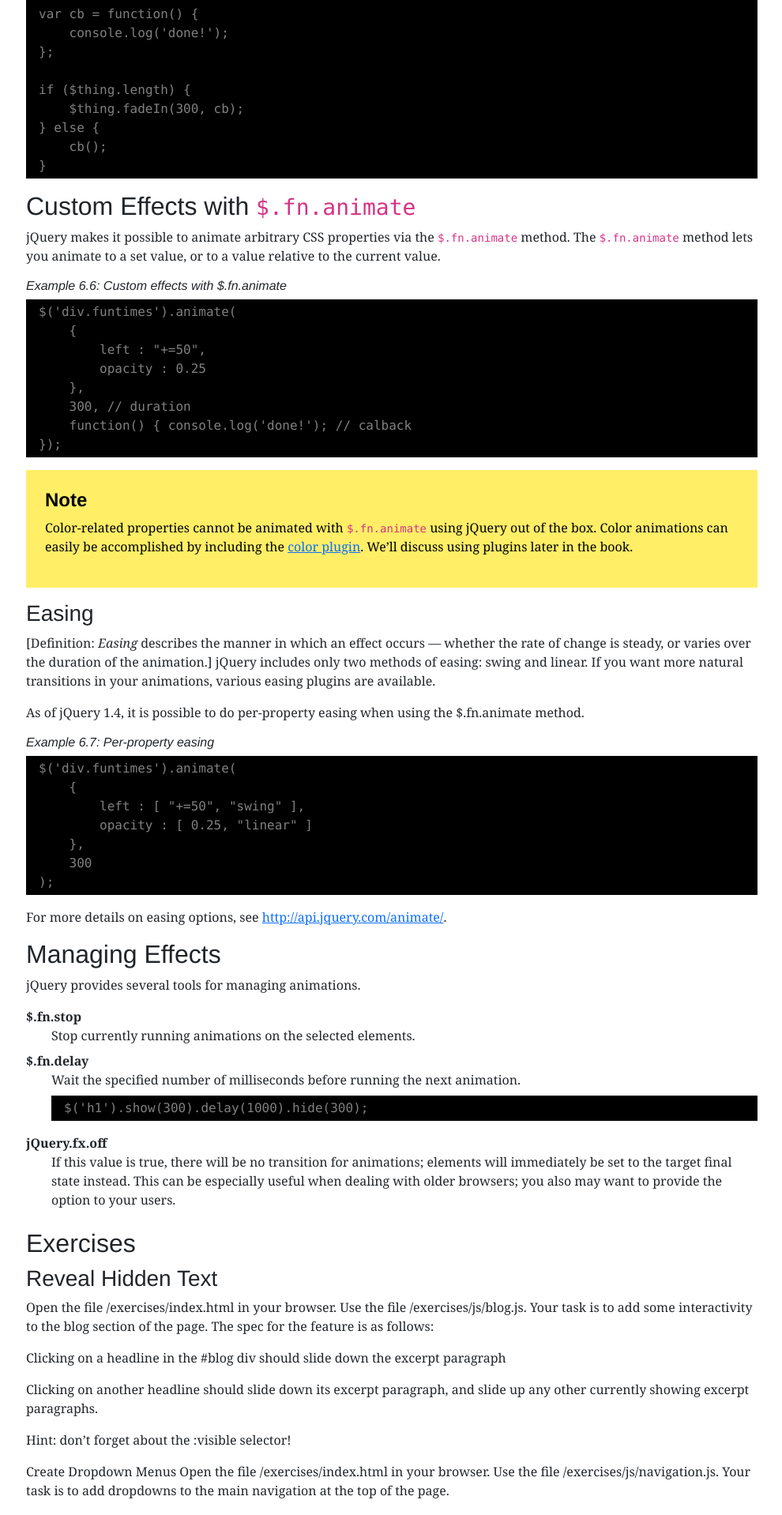
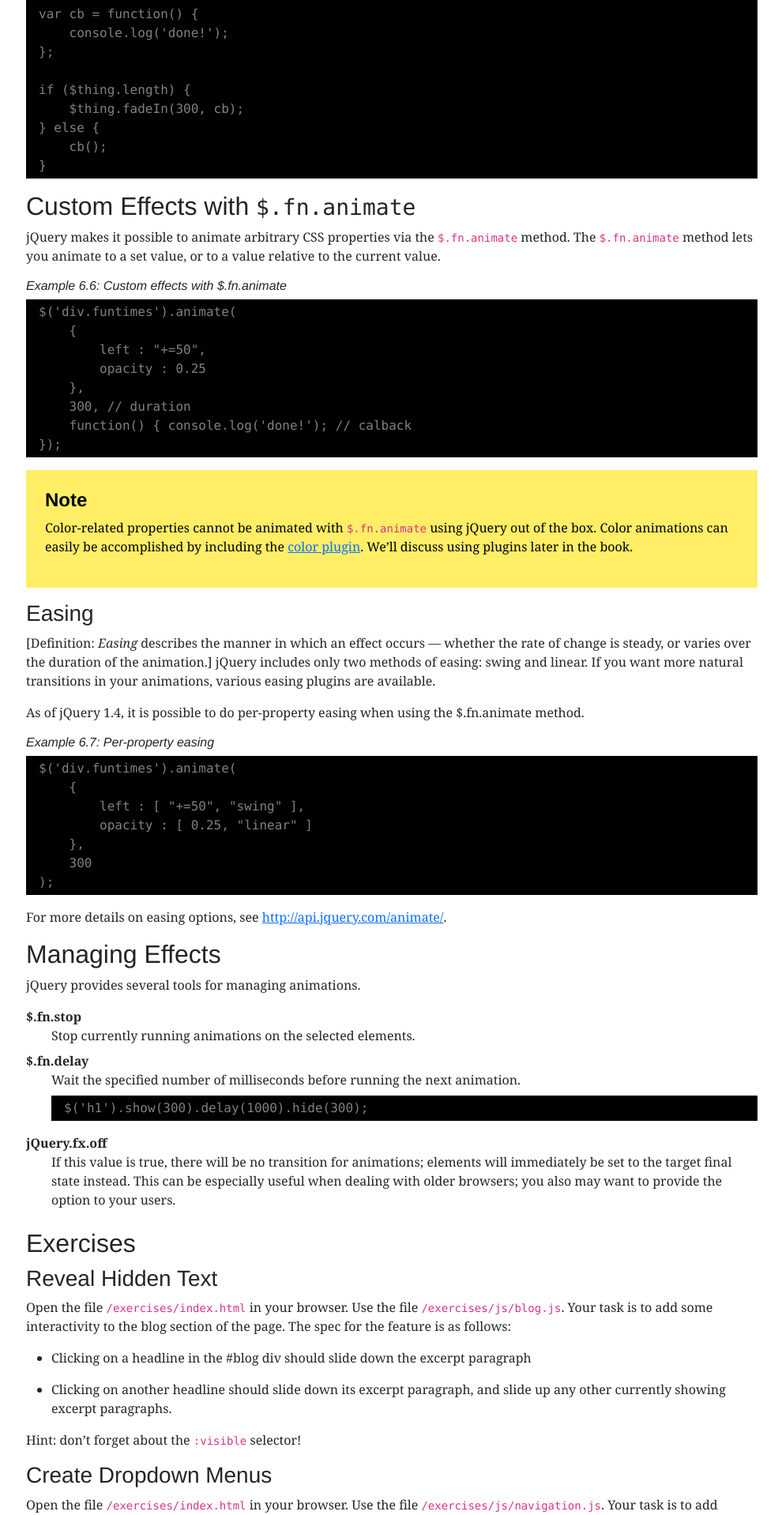
Before and after one commit to dan-carroll/jquery-fundamentals, a Jekyll site: the page built from legacy/ch06-effects.md, in a window 1280 px wide. Shown: the part 2025-3943 px from the top of the page at 79% size, without its empty margins (144-1134 px from the left). Built offline with Jekyll 4.4.1, drawn with Linux system fonts in a browser that asks for light colours; some of the changed text lies outside the part shown.

Commit message:
Update formatting for chapter 6

```diff
--- a/assets/css/main.css
+++ b/assets/css/main.css
@@ -55,8 +55,8 @@ footer > p {
     font-size: 1em;
 }
 
-
-#book-chapter h3 code {
+#book-chapter h3 code,
+#book-chapter h2 code {
     color:inherit;
 }
 
--- a/legacy/ch06-effects.md
+++ b/legacy/ch06-effects.md
@@ -168,24 +168,26 @@ jQuery.fx.off
 
 ### Reveal Hidden Text
 
-Open the file /exercises/index.html in your browser. Use the file /exercises/js/blog.js. Your task is to add some interactivity to the blog section of the page. The spec for the feature is as follows:
+Open the file `/exercises/index.html` in your browser. Use the file `/exercises/js/blog.js`. Your task is to add some interactivity to the blog section of the page. The spec for the feature is as follows:
 
-Clicking on a headline in the #blog div should slide down the excerpt paragraph
+- Clicking on a headline in the #blog div should slide down the excerpt paragraph
 
-Clicking on another headline should slide down its excerpt paragraph, and slide up any other currently showing excerpt paragraphs.
+- Clicking on another headline should slide down its excerpt paragraph, and slide up any other currently showing excerpt paragraphs.
 
-Hint: don't forget about the :visible selector!
+Hint: don't forget about the `:visible` selector!
 
-Create Dropdown Menus
-Open the file /exercises/index.html in your browser. Use the file /exercises/js/navigation.js. Your task is to add dropdowns to the main navigation at the top of the page.
+### Create Dropdown Menus
 
-Hovering over an item in the main menu should show that item's submenu items, if any.
+Open the file `/exercises/index.html` in your browser. Use the file `/exercises/js/navigation.js`. Your task is to add dropdowns to the main navigation at the top of the page.
 
-Exiting an item should hide any submenu items.
+- Hovering over an item in the main menu should show that item's submenu items, if any.
 
-To accomplish this, use the $.fn.hover method to add and remove a class from the submenu items to control whether they're visible or hidden. (The file at /exercises/css/styles.css includes the "hover" class for this purpose.)
+- Exiting an item should hide any submenu items.
 
-Create a Slideshow
+To accomplish this, use the `$.fn.hover` method to add and remove a class from the submenu items to control whether they're visible or hidden. (The file at `/exercises/css/styles.css` includes the "hover" class for this purpose.)
+
+### Create a Slideshow
+
 Open the file /exercises/index.html in your browser. Use the file /exercises/js/slideshow.js. Your task is to take a plain semantic HTML page and enhance it with JavaScript by adding a slideshow.
 
 Move the #slideshow element to the top of the body.
```
